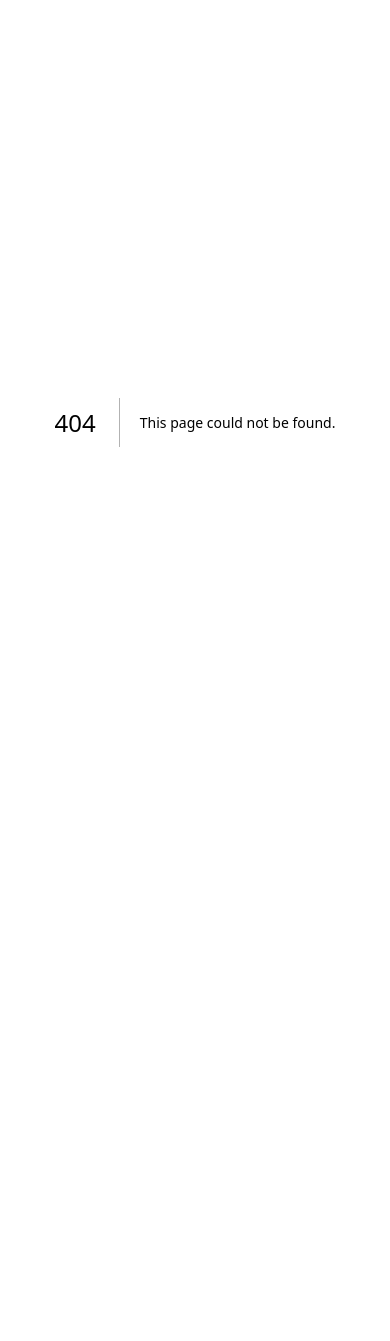
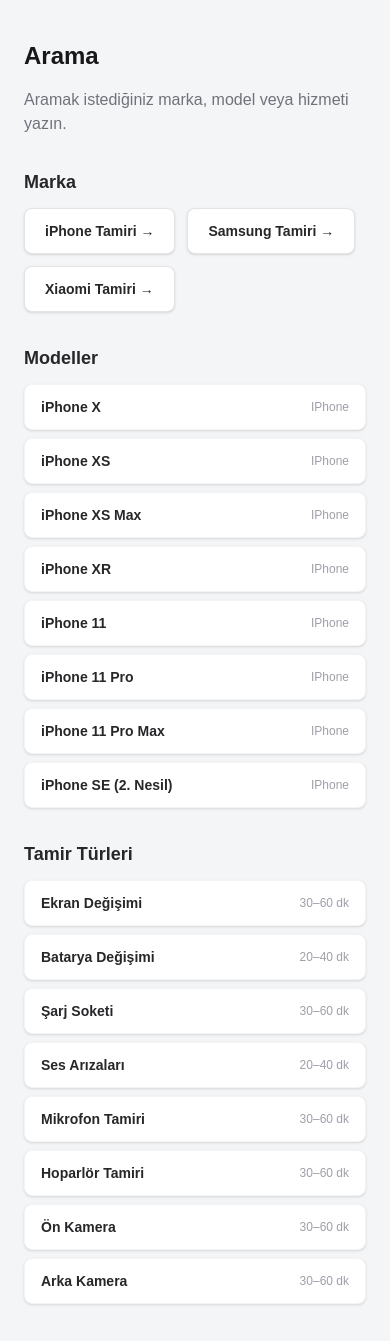
Before and after one commit to ozkangundogdu/vipiletisim-site, a Next.js app: page /arama in a window 390 px wide. Before the commit this address had no page. Shown: the top 1341 px of the page. Before the commit the page ends 844 px from the top, so only its background shows below. Built offline with nearby package versions, Linux system fonts and the light colour scheme.

Commit message:
feat: arama sayfası eklendi, footer responsive düzenlendi, logo boyutu güncellendi

```diff
--- /dev/null
+++ b/src/app/arama/page.tsx
@@ -0,0 +1,231 @@
+import type { Metadata } from "next";
+import Link from "next/link";
+import { services, repairTypeList } from "@/data/services";
+import { cities } from "@/data/cities";
+import { getAllPosts } from "@/lib/blog";
+
+type Props = { searchParams: Promise<{ q?: string }> };
+
+export async function generateMetadata({ searchParams }: Props): Promise<Metadata> {
+  const { q } = await searchParams;
+  return {
+    title: q ? `"${q}" için arama sonuçları` : "Arama",
+    description: "Vip İletişim Trabzon — telefon tamiri hizmetleri, modeller ve blog yazılarında arama yapın.",
+    robots: { index: false, follow: true },
+  };
+}
+
+function normalize(str: string) {
+  return str
+    .toLocaleLowerCase("tr")
+    .replace(/ğ/g, "g").replace(/ü/g, "u").replace(/ş/g, "s")
+    .replace(/ı/g, "i").replace(/ö/g, "o").replace(/ç/g, "c");
+}
+
+function matches(text: string, q: string) {
+  return normalize(text).includes(normalize(q));
+}
+
+const brandLabels: Record<string, string> = {
+  iphone: "iPhone",
+  samsung: "Samsung",
+  xiaomi: "Xiaomi",
+};
+
+export default async function AramaPage({ searchParams }: Props) {
+  const { q = "" } = await searchParams;
+  const query = q.trim();
+
+  // 1. Marka eşleşmesi — "samsung", "iphone", "xiaomi"
+  const brandMatches = Object.entries(brandLabels).filter(
+    ([key, label]) => matches(key, query) || matches(label, query)
+  );
+
+  // 2. Model eşleşmesi — benzersiz modeller
+  const modelMatches = services
+    .filter((s) => matches(s.model, query))
+    .reduce<{ model: string; brand: string; slug: string }[]>((acc, s) => {
+      if (!acc.some((r) => r.model === s.model)) {
+        acc.push({ model: s.model, brand: s.brand, slug: s.slug });
+      }
+      return acc;
+    }, [])
+    .slice(0, 8);
+
+  // 3. Arıza türü eşleşmesi — benzersiz arıza tipleri
+  const repairMatches = repairTypeList
+    .filter((r) => matches(r.label, query) || matches(r.key, query))
+    .slice(0, 8);
+
+  // 4. Bölge eşleşmesi
+  const cityMatches = cities
+    .filter((c) => matches(c.name, query) || matches(c.il, query) || matches(c.title, query))
+    .slice(0, 6);
+
+  // 5. Blog eşleşmesi
+  const blogMatches = getAllPosts()
+    .filter(
+      (p) =>
+        matches(p.title, query) ||
+        matches(p.description, query) ||
+        p.keywords.some((k) => matches(k, query))
+    )
+    .slice(0, 5);
+
+  const total =
+    brandMatches.length +
+    modelMatches.length +
+    repairMatches.length +
+    cityMatches.length +
+    blogMatches.length;
+
+  return (
+    <main className="mx-auto max-w-[1330px] px-6 py-10">
+      <h1 className="text-2xl font-black text-zinc-900">
+        {query ? (
+          <>
+            <span className="text-accent">"{query}"</span> için arama sonuçları
+          </>
+        ) : (
+          "Arama"
+        )}
+      </h1>
+
+      {query && (
+        <p className="mt-1 text-sm text-zinc-500">
+          {total > 0 ? `${total} sonuç bulundu.` : "Sonuç bulunamadı."}
+        </p>
+      )}
+
+      {!query && (
+        <p className="mt-4 text-zinc-500">Aramak istediğiniz marka, model veya hizmeti yazın.</p>
+      )}
+
+      {query && total === 0 && (
+        <div className="mt-8 rounded-xl border border-zinc-100 bg-zinc-50 p-8 text-center">
+          <p className="text-zinc-600">
+            <strong>"{query}"</strong> ile eşleşen sonuç bulunamadı.
+          </p>
+          <p className="mt-2 text-sm text-zinc-400">
+            Farklı bir kelime deneyin veya{" "}
+            <Link href="/iletisim" className="text-accent underline">
+              bize ulaşın
+            </Link>
+            .
+          </p>
+        </div>
+      )}
+
+      {/* Marka sonuçları */}
+      {brandMatches.length > 0 && (
+        <section className="mt-8" aria-labelledby="marka-sonuclari">
+          <h2 id="marka-sonuclari" className="mb-3 text-lg font-black text-zinc-800">
+            Marka
+          </h2>
+          <ul className="flex flex-wrap gap-3">
+            {brandMatches.map(([key, label]) => (
+              <li key={key}>
+                <Link
+                  href={`/tamir-sihirbazi?marka=${key}`}
+                  className="inline-flex items-center gap-2 rounded-lg border border-zinc-200 bg-white px-5 py-3 text-sm font-bold text-zinc-800 shadow-sm transition hover:border-accent hover:text-accent"
+                >
+                  {label} Tamiri →
+                </Link>
+              </li>
+            ))}
+          </ul>
+        </section>
+      )}
+
+      {/* Model sonuçları */}
+      {modelMatches.length > 0 && (
+        <section className="mt-8" aria-labelledby="model-sonuclari">
+          <h2 id="model-sonuclari" className="mb-3 text-lg font-black text-zinc-800">
+            Modeller
+          </h2>
+          <ul className="grid gap-2 sm:grid-cols-2">
+            {modelMatches.map((m) => (
+              <li key={m.model}>
+                <Link
+                  href={`/tamir-sihirbazi?marka=${m.brand}&model=${encodeURIComponent(m.model)}`}
+                  className="flex items-center justify-between rounded-lg border border-zinc-100 bg-white px-4 py-3 text-sm font-semibold text-zinc-800 shadow-sm transition hover:border-accent hover:text-accent"
+                >
+                  <span>{m.model}</span>
+                  <span className="text-xs font-medium capitalize text-zinc-400">
+                    {brandLabels[m.brand]}
+                  </span>
+                </Link>
+              </li>
+            ))}
+          </ul>
+        </section>
+      )}
+
+      {/* Arıza türü sonuçları */}
+      {repairMatches.length > 0 && (
+        <section className="mt-8" aria-labelledby="ariza-sonuclari">
+          <h2 id="ariza-sonuclari" className="mb-3 text-lg font-black text-zinc-800">
+            Tamir Türleri
+          </h2>
+          <ul className="grid gap-2 sm:grid-cols-2">
+            {repairMatches.map((r) => (
+              <li key={r.key}>
+                <Link
+                  href={`/tamir-sihirbazi?ariza=${r.key}`}
+                  className="flex items-center justify-between rounded-lg border border-zinc-100 bg-white px-4 py-3 text-sm font-semibold text-zinc-800 shadow-sm transition hover:border-accent hover:text-accent"
+                >
+                  <span>{r.label}</span>
+                  <span className="text-xs font-medium text-zinc-400">{r.duration}</span>
+                </Link>
+              </li>
+            ))}
+          </ul>
+        </section>
+      )}
+
+      {/* Bölge sonuçları */}
+      {cityMatches.length > 0 && (
+        <section className="mt-8" aria-labelledby="bolge-sonuclari">
+          <h2 id="bolge-sonuclari" className="mb-3 text-lg font-black text-zinc-800">
+            Bölgeler
+          </h2>
+          <ul className="grid gap-2 sm:grid-cols-2">
+            {cityMatches.map((c) => (
+              <li key={c.slug}>
+                <Link
+                  href={`/bolge/${c.slug}`}
+                  className="flex items-center justify-between rounded-lg border border-zinc-100 bg-white px-4 py-3 text-sm font-semibold text-zinc-800 shadow-sm transition hover:border-accent hover:text-accent"
+                >
+                  <span>{c.title}</span>
+                  <span className="text-xs font-medium text-zinc-400">{c.il}</span>
+                </Link>
+              </li>
+            ))}
+          </ul>
+        </section>
+      )}
+
+      {/* Blog sonuçları */}
+      {blogMatches.length > 0 && (
+        <section className="mt-8" aria-labelledby="blog-sonuclari">
+          <h2 id="blog-sonuclari" className="mb-3 text-lg font-black text-zinc-800">
+            Blog Yazıları
+          </h2>
+          <ul className="grid gap-2">
+            {blogMatches.map((p) => (
+              <li key={p.slug}>
+                <Link
+                  href={`/blog/${p.slug}`}
+                  className="block rounded-lg border border-zinc-100 bg-white px-4 py-3 shadow-sm transition hover:border-accent"
+                >
+                  <p className="text-sm font-bold text-zinc-800 hover:text-accent">{p.title}</p>
+                  <p className="mt-1 line-clamp-1 text-xs text-zinc-500">{p.description}</p>
+                </Link>
+              </li>
+            ))}
+          </ul>
+        </section>
+      )}
+    </main>
+  );
+}
--- a/src/components/site-footer.tsx
+++ b/src/components/site-footer.tsx
@@ -64,10 +64,10 @@
 
       {/* Ana Footer İçeriği */}
       <div className="mx-auto max-w-[1330px] px-6 pt-12 pb-8">
-        <div className="grid grid-cols-1 gap-10 sm:grid-cols-2 lg:grid-cols-4">
+        <div className="grid grid-cols-2 gap-x-8 gap-y-10 lg:grid-cols-4 lg:gap-x-12 lg:justify-items-center">
 
           {/* Kolon 1 — Firma Bilgisi */}
-          <div className="lg:col-span-1">
+          <div>
             <p className="mb-1 text-[16px] font-black" style={{ color: '#F3C409' }}>Vip İletişim Trabzon Cep Telefonu Teknik Servisi</p>
 
             <p className="mb-5 text-[13px] leading-relaxed text-zinc-400">
@@ -91,16 +91,6 @@
                 <span>Pzt – Cmt: 09:00 – 19:00</span>
               </div>
             </address>
-
-            <a
-              href="https://wa.me/905052754540"
-              target="_blank"
-              rel="noopener noreferrer"
-              className="mt-5 inline-flex items-center gap-2 rounded-lg bg-whatsapp px-4 py-2.5 text-[13px] font-bold text-white hover:bg-whatsapp-hover transition-colors"
-            >
-              <WhatsAppIcon />
-              WhatsApp ile Yaz
-            </a>
           </div>
 
           {/* Kolon 2 — Popüler Tamir Hizmetleri */}
@@ -171,16 +161,6 @@
               ))}
             </ul>
 
-            <div className="mt-6 rounded-xl border border-zinc-800 bg-zinc-900 p-4">
-              <p className="mb-1 text-[12px] font-bold text-zinc-300">Hızlı Tamir İçin Ara</p>
-              <a
-                href="tel:+905052754540"
-                className="text-[18px] font-black text-accent hover:underline"
-              >
-                +90 (505) 275 45 40
-              </a>
-              <p className="mt-1 text-[11px] text-zinc-500">Pzt – Cmt, 09:00 – 19:00</p>
-            </div>
           </nav>
 
         </div>
--- a/src/components/site-header.tsx
+++ b/src/components/site-header.tsx
@@ -34,9 +34,9 @@
       <Image
         src="/images/logo.png"
         alt="Vip İletişim Logo"
-        width={109}
-        height={52}
-        className="h-[52px] w-auto object-contain"
+        width={218}
+        height={104}
+        className="h-[104px] w-auto origin-left scale-[2] object-contain"
         priority
       />
     </Link>
@@ -237,7 +237,7 @@
   return (
     <header>
       <div className="bg-surface-header">
-        <div className="mx-auto flex min-h-[64px] max-w-[1330px] items-center justify-between gap-8 px-6">
+        <div className="mx-auto flex h-[90px] max-w-[1330px] items-center justify-between gap-8 px-6">
           <Logo />
 
           <div className="hidden flex-1 items-center justify-end gap-[58px] lg:flex">
```
